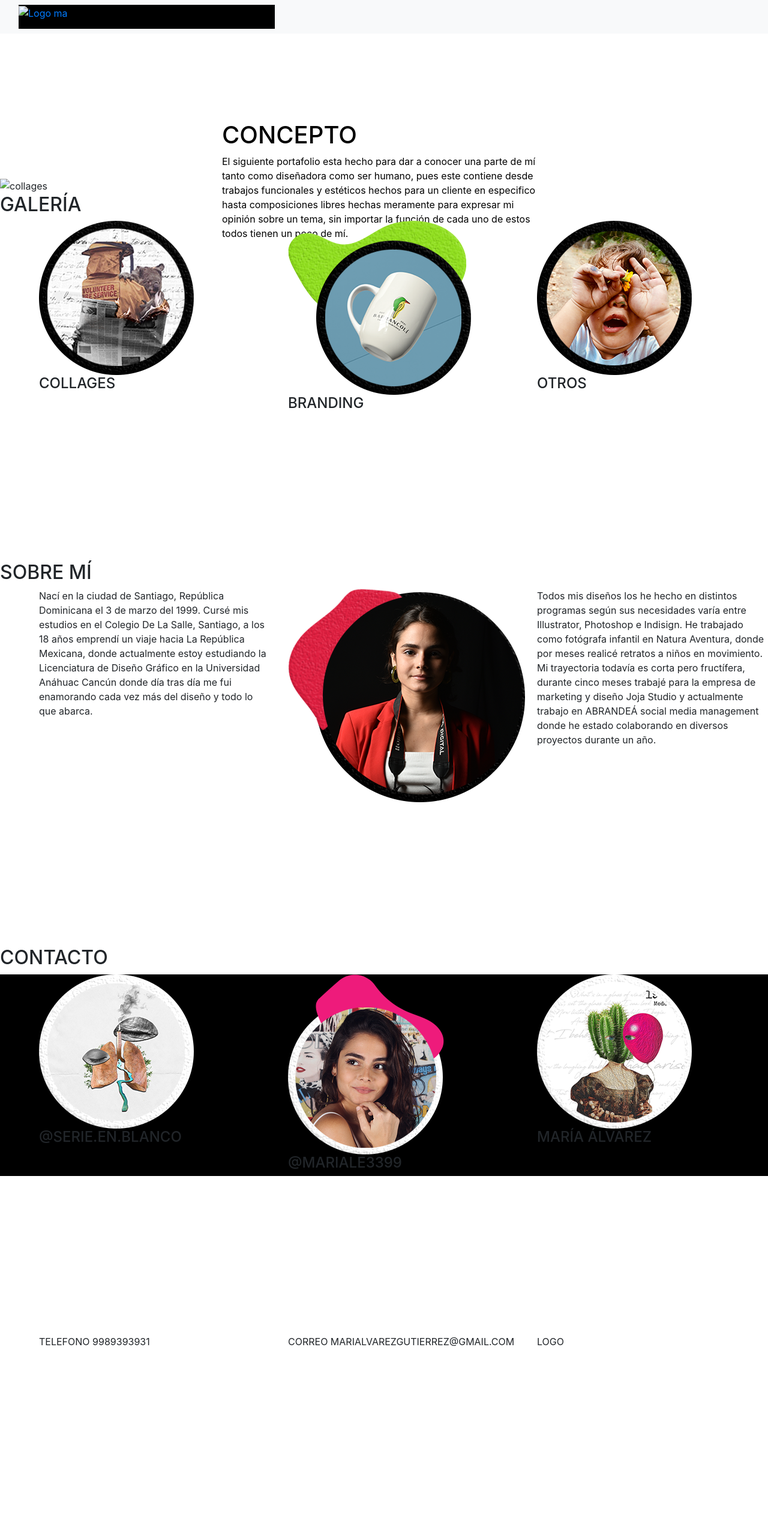
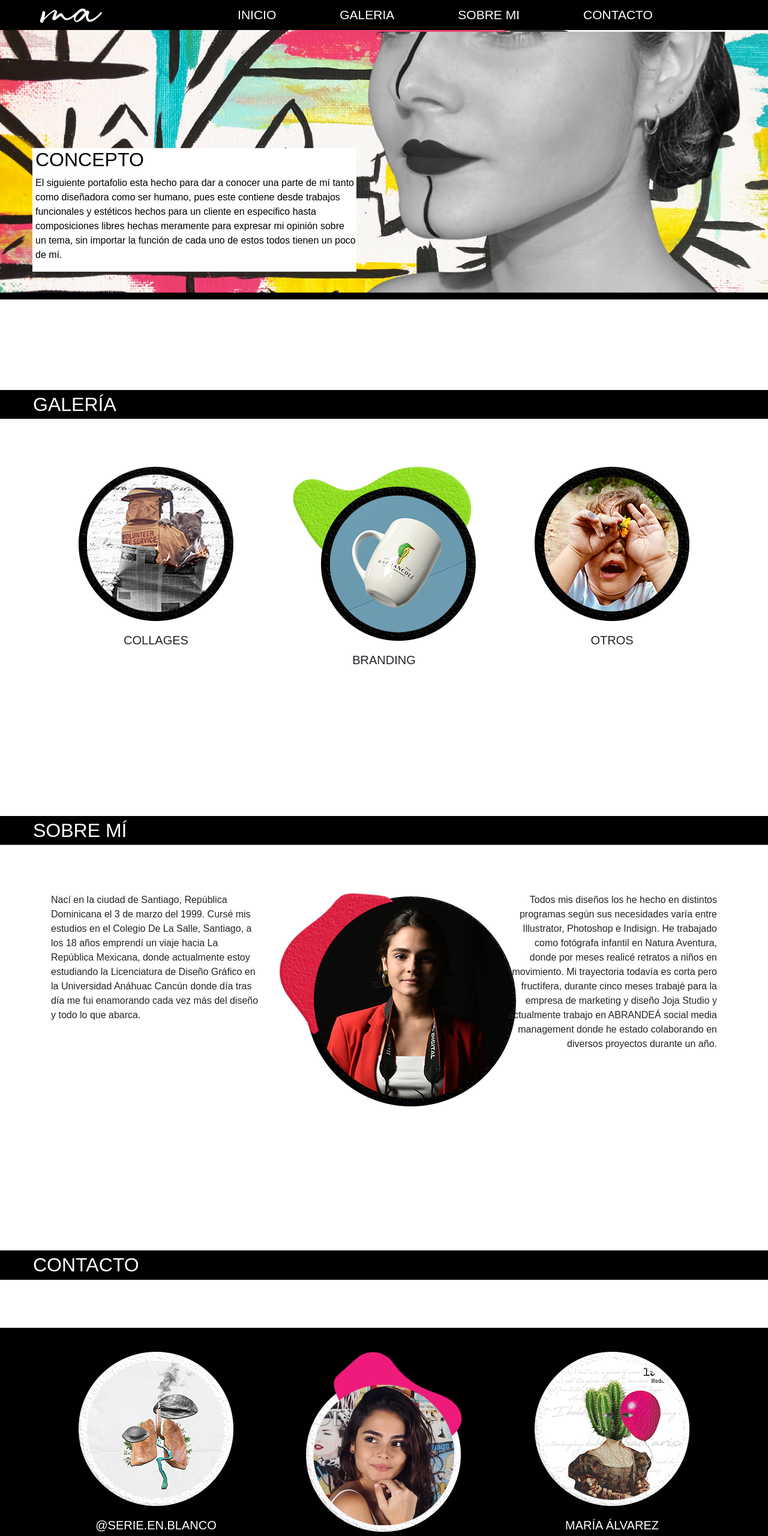
Before and after one commit to mariale3399/Portafolio-Maria, a plain HTML site: page index.html in a window 1280 px wide. Shown: the top 2560 px of the page at 60% size. Before the commit the page ends 2248 px from the top, so only its background shows below. Drawn offline with Linux system fonts and the light colour scheme; files that its build step writes are made by us from their sources; files whose address does not match are found by name.

Commit message:
Correcciones Janyn

```diff
--- /dev/null
+++ b/css/style.css
@@ -0,0 +1,70 @@
+.body{
+font-family: 'Montserrat', sans-serif;
+}
+
+
+
+.bg-black {
+  position: relative;
+  background-color: black;
+}
+
+.nav-link, .nav-logo {
+  padding-top: 1px;
+  padding-bottom: 1px;
+  color: white;
+  font-size: 21px;
+  margin-right: 40px;
+  margin-left: 50px;
+}
+
+.hero-image {
+  background-image: url("../images/home.png");
+  height: 600px;
+  background-position: center;
+  background-repeat: no-repeat;
+  background-size: cover;
+  position: relative;
+}
+
+.hero-text {
+  font-size: 16px;
+  padding-left: 5px;
+  text-align: left;
+  position: absolute;
+  top: 50%;
+  right: 50%;
+  transform: translate(10%, -50%);
+  color: black;
+  background-color: white;
+  margin-right: 100px;
+}
+
+.h2{
+background-color: black;
+color: white;
+padding-left: 55px;
+padding-top: 5px;
+padding-bottom: 5px;
+}
+
+.h4 {
+  margin-top: 20px;
+  font-size: 20px;
+}
+
+.h4-white{
+  margin-top: 20px;
+  color: white;
+  font-size: 20px;
+}
+
+.paragraph{
+  font-size: 16px;
+}
+
+.container-bgblack {
+  padding: 40px 0px;
+  background-color: black;
+  position: relative;
+}
--- a/index.html
+++ b/index.html
@@ -10,21 +10,18 @@
   <link rel="stylesheet" href="css/style.css">
 </head>
 
-<body>
+<body class="body">
 
   <header>
-    <nav class="navbar navbar-expand-sm navbar-light bg-light">
+    <nav class="navbar navbar-expand-sm bg-black">
+      <a class="nav-logo navbar-brand" href="#!"><img class="logo" src="images/white-logo.png" alt="Logo ma"></a>
       <div class="container-fluid">
         <button class="navbar-toggler" type="button" data-bs-toggle="collapse" data-bs-target="#navbarSupportedContent" aria-controls="navbarSupportedContent" aria-expanded="false" aria-label="Toggle navigation">
           <span class="navbar-toggler-icon"></span>
         </button>
 
         <div class="collapse navbar-collapse" id="navbarSupportedContent">
-          <ul class="navbar-nav mr-auto mb-2 mb-lg-0">
-
-            <li class="nav-item">
-              <a class="nav-logo" href="#!"><img class="logo" src="images/white-logo.png" alt="Logo ma"></a>
-            </li>
+          <ul class="navbar-nav mx-auto mb-2 mb-lg-0">
 
             <li class="nav-item">
               <a class="nav-link" href="#">INICIO</a>
@@ -49,14 +46,12 @@
 
   </header>
 
-  <br><br><br><br><br><br><br><br><br><br>
-
   <main>
 
     <section class="hero-image">
-      <img class="logo" src="images/home.png" alt="collages">
+
       <div class="hero-text">
-        <h1>CONCEPTO</h1>
+        <h2>CONCEPTO</h2>
         <p>El siguiente portafolio esta hecho para dar a conocer una parte de mí tanto como diseñadora como ser humano, pues este contiene desde trabajos funcionales y estéticos hechos para un cliente en especifico hasta composiciones libres hechas
           meramente para expresar mi opinión sobre un tema, sin importar la función de cada uno de estos todos tienen un poco de mí.</p>
       </div>
@@ -64,23 +59,23 @@
 
     <section>
 
-<h2>GALERÍA</h2>
-
-      <div class="container-1">
+      <h2 class="h2">GALERÍA</h2>
+<br><br><br>
+      <div class="container">
         <div class="row">
-          <div class="col-lg-4 col-md-4 col-sm-6">
+          <div class="col-lg-4 col-md-4 col-sm-6 text-center">
             <img class="logo" src="images/collages.png" alt="collages">
-            <h4>COLLAGES</h4>
+            <h4 class="h4">COLLAGES</h4>
           </div>
 
-          <div class="col-lg-4 col-md-4 col-sm-6">
+          <div class="col-lg-4 col-md-4 col-sm-6 text-center">
             <img class="logo" src="images/branding.png" alt="branding">
-            <h4>BRANDING</h4>
+            <h4 class="h4">BRANDING</h4>
           </div>
 
-          <div class="col-lg-4 col-md-4 col-sm-6">
+          <div class="col-lg-4 col-md-4 col-sm-6 text-center">
             <img class="logo" src="images/otros.png" alt="otros">
-            <h4>OTROS</h4>
+            <h4 class="h4">OTROS</h4>
           </div>
         </div>
       </div>
@@ -90,20 +85,20 @@
 
     <section>
 
-      <h2>SOBRE MÍ</h2>
+      <h2 class="h2">SOBRE MÍ</h2>
+<br><br><br>
 
-
-      <div class="container-2">
+      <div class="container">
         <div class="row">
-          <div class="col-lg-4 col-md-4 col-sm-6">
-            <p>Nací en la ciudad de Santiago, República Dominicana el 3 de marzo del 1999. Cursé mis estudios en el Colegio De La Salle, Santiago, a los 18 años emprendí un viaje hacia La República Mexicana, donde actualmente estoy estudiando la
+          <div class="col-lg-4 col-md-4 col-sm-6 text-left">
+            <p class="paragraph">Nací en la ciudad de Santiago, República Dominicana el 3 de marzo del 1999. Cursé mis estudios en el Colegio De La Salle, Santiago, a los 18 años emprendí un viaje hacia La República Mexicana, donde actualmente estoy estudiando la
               Licenciatura de Diseño Gráfico en la Universidad Anáhuac Cancún donde día tras día me fui enamorando cada vez más del diseño y todo lo que abarca.</p>
           </div>
-          <div class="col-lg-4 col-md-4 col-sm-6">
+          <div class="col-lg-4 col-md-4 col-sm-6 text-center">
             <img class="logo" src="images/portrait.png" alt="otros">
           </div>
 
-          <div class="col-lg-4 col-md-4 col-sm-6">
+          <div class="col-lg-4 col-md-4 col-sm-6 text-right">
             <p>Todos mis diseños los he hecho en distintos programas según sus necesidades varía entre Illustrator, Photoshop e Indisign. He trabajado como fotógrafa infantil en Natura Aventura, donde por meses realicé retratos a niños en movimiento.
               Mi trayectoria todavía es corta pero fructífera, durante cinco meses trabajé para la empresa de marketing y diseño Joja Studio y actualmente trabajo en ABRANDEÁ social media management donde he estado colaborando en diversos proyectos
               durante un año.</p>
@@ -116,22 +111,23 @@
 
     <section>
 
-      <h2>CONTACTO</h2>
-
-
-      <div class="container-3">
+      <h2 class="h2">CONTACTO</h2>
+<br><br><br>
+      <div class="container-bgblack">
+        <div class="container">
           <div class="row">
-          <div class="col-lg-4 col-md-4 col-sm-6">
+            <div class="col-lg-4 col-md-4 col-sm-6 text-center">
               <img class="logo" src="images/instagram.png" alt="instagram">
-            <h4>@SERIE.EN.BLANCO</h4>
+              <h4 class="h4-white">@SERIE.EN.BLANCO</h4>
             </div>
-          <div class="col-lg-4 col-md-4 col-sm-6">
+            <div class="col-lg-4 col-md-4 col-sm-6 text-center">
               <img class="logo" src="images/personal.png" alt="personal">
-            <h4>@MARIALE3399</h4>
+              <h4 class="h4-white">@MARIALE3399</h4>
             </div>
-          <div class="col-lg-4 col-md-4 col-sm-6">
+            <div class="col-lg-4 col-md-4 col-sm-6 text-center">
               <img class="logo" src="images/facebook.png" alt="facebook">
-            <h4>MARÍA ÁLVAREZ</h4>
+              <h4 class="h4-white">MARÍA ÁLVAREZ</h4>
+            </div>
           </div>
         </div>
       </div>
@@ -139,10 +135,8 @@
 
   </main>
 
-  <br><br><br><br><br><br><br><br><br><br><br>
-
   <footer>
-    <div class="container-4">
+    <div class="container">
       <div class="row">
         <div class="col-lg-4 col-md-4 col-sm-6">
           TELEFONO 9989393931
```
Also changed, not shown: css/bootstrap.min.css (added), images/branding.png (added), images/collages.png (added), images/facebook.png (added), images/home.png (added), images/instagram.png (added), images/otros.png (added), images/personal.png (added), images/portrait.png (added), images/white-logo.png (added). Lines whose indentation alone changed are shown as unchanged.
